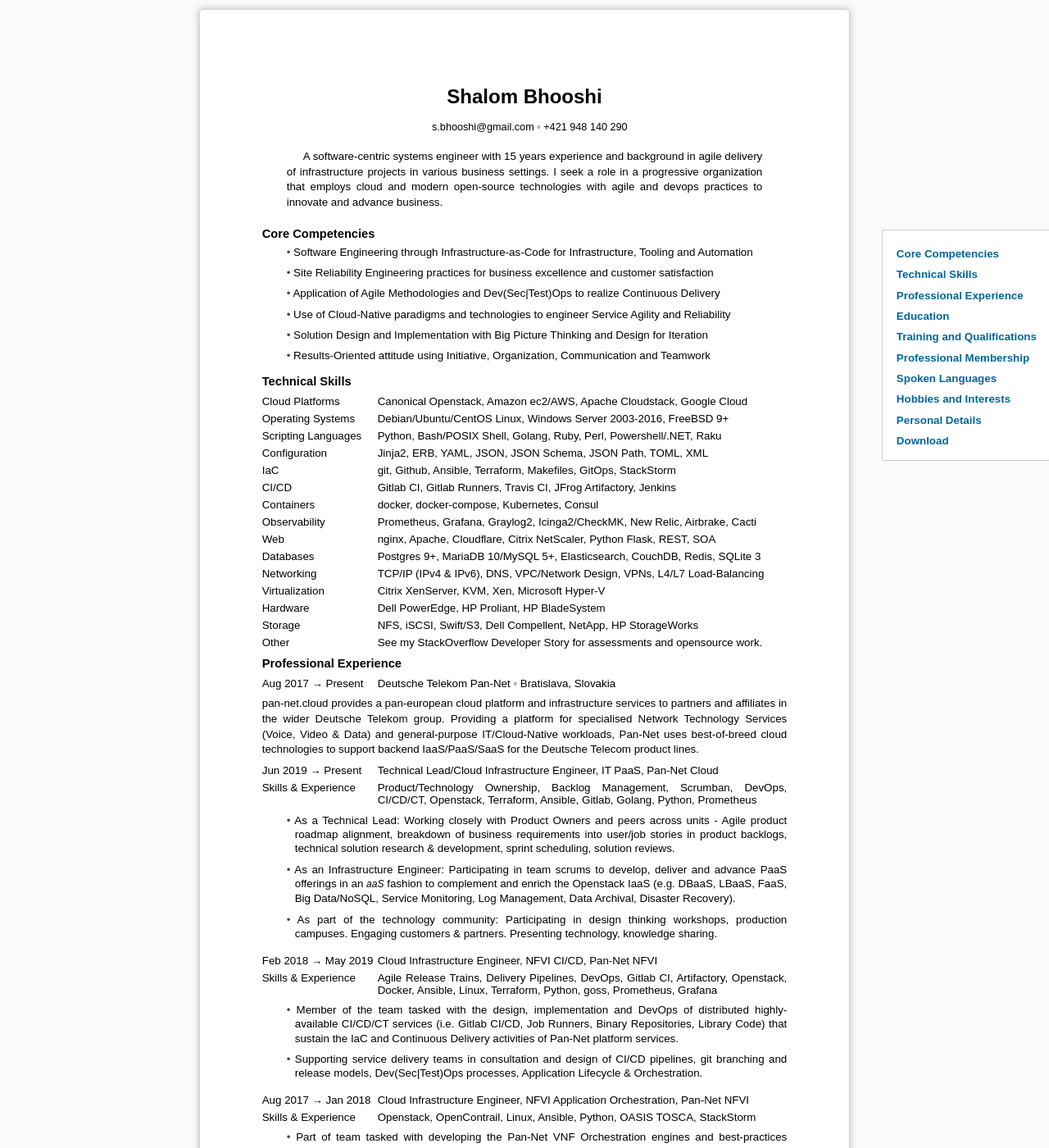
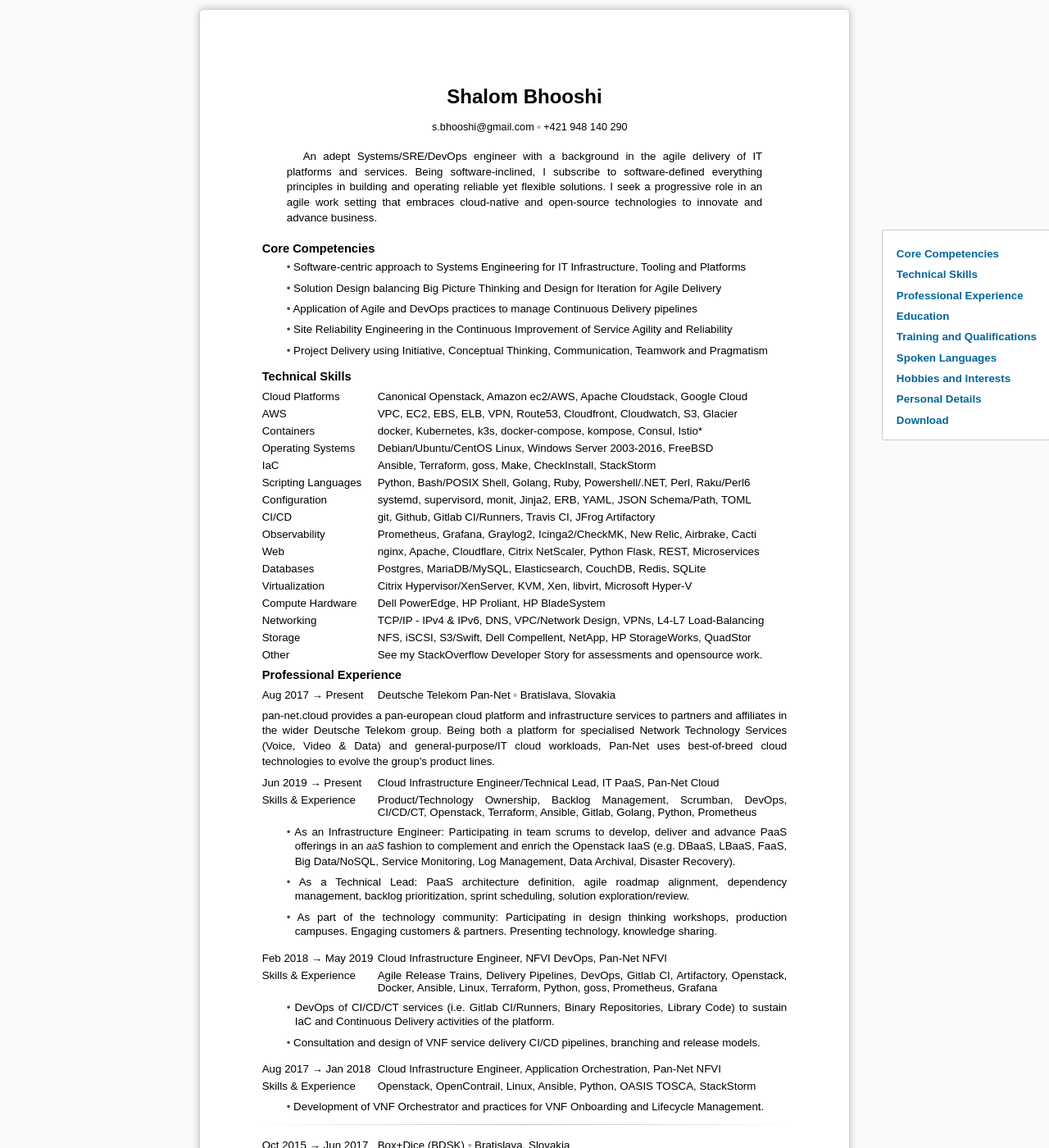
Before and after one commit to shalomb/shalomb, a Jekyll site: the page cv/cv.html, which Jekyll copies as it is, in a window 1280 px wide and 1400 px high. Shown: the whole window at 82% size. Built offline with Jekyll 4.4.1, drawn with Linux system fonts in a browser that asks for light colours; nearby versions of some CDN libraries; some of the changed text lies outside the part shown.

Commit message:
Build binaries - Wed 15 Jul 02:32:31 CEST 2020

```diff
--- a/cv/cv.html
+++ b/cv/cv.html
@@ -5,7 +5,7 @@
   <meta name="generator" content="pandoc">
   <meta name="viewport" content="width=device-width, initial-scale=1.0, user-scalable=yes">
   <meta name="author" content=" s.bhooshi@gmail.com ◦ +421 948 140 290">
-  <title>Shalom Bhooshi - Curriculum Vitae</title>
+  <title>Shalom Bhooshi — Curriculum Vitae</title>
   <style type="text/css">code{white-space: pre;}</style>
   <link rel="stylesheet" href="style.css">
   <!--[if lt IE 9]>
@@ -16,7 +16,7 @@
 <header>
 <h1 class="title">Shalom Bhooshi</h1>
 <h2 class="author"> <a href="mailto:s.bhooshi@gmail.com">s.bhooshi@gmail.com</a> ◦ +421 948 140 290</h2>
-<p class="abstract">A software-centric systems engineer with 15 years experience and background in agile delivery of infrastructure projects in various business settings. I seek a role in a progressive organization that employs cloud and modern open-source technologies with agile and devops practices to innovate and advance business.</p>
+<p class="abstract">An adept Systems/SRE/DevOps engineer with a background in the agile delivery of IT platforms and services. Being software-inclined, I subscribe to software-defined everything principles in building and operating reliable yet flexible solutions. I seek a progressive role in an agile work setting that embraces cloud-native and open-source technologies to innovate and advance business.</p>
 </header>
 <nav id="TOC">
 <ul>
@@ -25,7 +25,6 @@
 <li><a href="#professional-experience">Professional Experience</a></li>
 <li><a href="#education">Education</a></li>
 <li><a href="#training-and-qualifications">Training and Qualifications</a></li>
-<li><a href="#professional-membership">Professional Membership</a></li>
 <li><a href="#spoken-languages">Spoken Languages</a></li>
 <li><a href="#hobbies-and-interests">Hobbies and Interests</a></li>
 <li><a href="#personal-details">Personal Details</a></li>
@@ -34,56 +33,58 @@
 </nav>
 <h3 id="core-competencies">Core Competencies</h3>
 <ul>
-<li>Software Engineering through Infrastructure-as-Code for Infrastructure, Tooling and Automation</li>
-<li>Site Reliability Engineering practices for business excellence and customer satisfaction</li>
-<li>Application of Agile Methodologies and Dev(Sec|Test)Ops to realize Continuous Delivery</li>
-<li>Use of Cloud-Native paradigms and technologies to engineer Service Agility and Reliability</li>
-<li>Solution Design and Implementation with Big Picture Thinking and Design for Iteration</li>
-<li>Results-Oriented attitude using Initiative, Organization, Communication and Teamwork</li>
+<li>Software-centric approach to Systems Engineering for IT Infrastructure, Tooling and Platforms</li>
+<li>Solution Design balancing Big Picture Thinking and Design for Iteration for Agile Delivery</li>
+<li>Application of Agile and DevOps practices to manage Continuous Delivery pipelines</li>
+<li>Site Reliability Engineering in the Continuous Improvement of Service Agility and Reliability</li>
+<li>Project Delivery using Initiative, Conceptual Thinking, Communication, Teamwork and Pragmatism</li>
 </ul>
 <h3 id="technical-skills">Technical Skills</h3>
 <dl>
 <dt>Cloud Platforms</dt>
 <dd><a href="https://www.ubuntu.com/openstack">Canonical Openstack</a>, <a href="https://aws.amazon.com/ec2/">Amazon ec2</a>/<a href="https://aws.amazon.com/">AWS</a>, <a href="http://cloudstack.apache.org/">Apache Cloudstack</a>, <a href="https://cloud.google.com/">Google Cloud</a>
 </dd>
+<dt>AWS</dt>
+<dd>VPC, EC2, EBS, ELB, VPN, Route53, Cloudfront, Cloudwatch, S3, Glacier
+</dd>
+<dt>Containers</dt>
+<dd><a href="https://www.docker.com/">docker</a>, <a href="https://kubernetes.io/">Kubernetes</a>, <a href="https://k3s.io/">k3s</a>, <a href="https://docs.docker.com/compose/">docker-compose</a>, <a href="https://github.com/kubernetes/kompose">kompose</a>, <a href="https://www.consul.io/">Consul</a>, <a href="https://istio.io/">Istio</a>*
+</dd>
 <dt>Operating Systems</dt>
-<dd><a href="http://www.debian.org/">Debian</a>/<a href="http://www.ubuntu.com/">Ubuntu</a>/<a href="https://www.centos.org/">CentOS</a> <a href="https://linux.org/">Linux</a>, <a href="https://en.wikipedia.org/wiki/Windows_Server#Members">Windows Server 2003-2016</a>, <a href="http://www.freebsd.org/">FreeBSD 9+</a>
+<dd><a href="http://www.debian.org/">Debian</a>/<a href="http://www.ubuntu.com/">Ubuntu</a>/<a href="https://www.centos.org/">CentOS</a> <a href="https://linux.org/">Linux</a>, <a href="https://en.wikipedia.org/wiki/Windows_Server#Members">Windows Server 2003-2016</a>, <a href="http://www.freebsd.org/">FreeBSD</a>
+</dd>
+<dt>IaC</dt>
+<dd><a href="http://www.ansible.com/">Ansible</a>, <a href="https://www.terraform.io/">Terraform</a>, <a href="https://github.com/aelsabbahy/goss">goss</a>, <a href="https://www.gnu.org/software/make/">Make</a>, <a href="https://wiki.debian.org/CheckInstall">CheckInstall</a>, <a href="https://stackstorm.com/">StackStorm</a>
 </dd>
 <dt>Scripting Languages</dt>
-<dd><a href="https://www.python.org/">Python</a>, <a href="https://www.gnu.org/software/bash/">Bash</a>/<a href="http://pubs.opengroup.org/onlinepubs/009695399/utilities/xcu_chap02.html">POSIX Shell</a>, <a href="https://www.golang.org/">Golang</a>, <a href="https://www.ruby-lang.org/en/">Ruby</a>, <a href="https://www.perl.org/">Perl</a>, <a href="https://en.wikipedia.org/wiki/Windows_PowerShell">Powershell</a>/<a href="http://www.microsoft.com/net">.NET</a>, <a href="https://www.raku.org">Raku</a>
+<dd><a href="https://www.python.org/">Python</a>, <a href="https://www.gnu.org/software/bash/">Bash</a>/<a href="http://pubs.opengroup.org/onlinepubs/009695399/utilities/xcu_chap02.html">POSIX Shell</a>, <a href="https://www.golang.org/">Golang</a>, <a href="https://www.ruby-lang.org/en/">Ruby</a>, <a href="https://en.wikipedia.org/wiki/Windows_PowerShell">Powershell</a>/<a href="http://www.microsoft.com/net">.NET</a>, <a href="https://www.perl.org/">Perl</a>, <a href="https://www.raku.org">Raku/Perl6</a>
 </dd>
 <dt>Configuration</dt>
-<dd><a href="https://jinja.palletsprojects.com/en/2.11.x/">Jinja2</a>, <a href="https://puppet.com/docs/puppet/5.5/lang_template_erb.html">ERB</a>, <a href="http://yaml.org/">YAML</a>, <a href="http://json.org/">JSON</a>, <a href="https://json-schema.org/">JSON Schema</a>, <a href="https://goessner.net/articles/JsonPath/">JSON Path</a>, <a href="https://github.com/toml-lang/toml">TOML</a>, <a href="http://www.w3.org/XML/">XML</a>
-</dd>
-<dt>IaC</dt>
-<dd><a href="https://git-scm.com/">git</a>, <a href="https://github.com/">Github</a>, <a href="http://www.ansible.com/">Ansible</a>, <a href="https://www.terraform.io/">Terraform</a>, <a href="https://www.gnu.org/software/make/">Makefiles</a>, <a href="https://www.weave.works/technologies/gitops/">GitOps</a>, <a href="https://stackstorm.com/">StackStorm</a>
+<dd><a href="https://www.freedesktop.org/wiki/Software/systemd/">systemd</a>, <a href="https://github.com/ochinchina/supervisord">supervisord</a>, <a href="https://mmonit.com/monit/">monit</a>, <a href="https://jinja.palletsprojects.com/en/2.11.x/">Jinja2</a>, <a href="https://puppet.com/docs/puppet/5.5/lang_template_erb.html">ERB</a>, <a href="http://yaml.org/">YAML</a>, <a href="http://json.org/">JSON</a> <a href="https://json-schema.org/">Schema</a>/<a href="https://goessner.net/articles/JsonPath/">Path</a>, <a href="https://github.com/toml-lang/toml">TOML</a>
 </dd>
 <dt>CI/CD</dt>
-<dd><a href="https://docs.gitlab.com/ee/ci/quick_start/">Gitlab CI</a>, <a href="https://docs.gitlab.com/runner/">Gitlab Runners</a>, <a href="https://travis-ci.org/">Travis CI</a>, <a href="https://jfrog.com/artifactory/">JFrog Artifactory</a>, <a href="https://wiki.jenkins-ci.org/display/JENKINS/Meet+Jenkins">Jenkins</a>
-</dd>
-<dt>Containers</dt>
-<dd><a href="https://www.docker.com/">docker</a>, <a href="https://docs.docker.com/compose/">docker-compose</a>, <a href="https://kubernetes.io/">Kubernetes</a>, <a href="https://www.consul.io/">Consul</a>
+<dd><a href="https://git-scm.com/">git</a>, <a href="https://github.com/">Github</a>, <a href="https://docs.gitlab.com/ee/ci/quick_start/">Gitlab CI</a>/<a href="https://docs.gitlab.com/runner/">Runners</a>, <a href="https://travis-ci.org/">Travis CI</a>, <a href="https://jfrog.com/artifactory/">JFrog Artifactory</a>
 </dd>
 <dt>Observability</dt>
 <dd><a href="https://prometheus.io/">Prometheus</a>, <a href="https://grafana.com/">Grafana</a>, <a href="https://www.graylog.org/">Graylog2</a>, <a href="https://www.icinga.com/products/icinga-2/">Icinga2</a>/<a href="https://checkmk.com/">CheckMK</a>, <a href="http://newrelic.com/">New Relic</a>, <a href="https://airbrake.io/">Airbrake</a>, <a href="http://www.cacti.net/">Cacti</a>
 </dd>
 <dt>Web</dt>
-<dd><a href="http://nginx.org/en/">nginx</a>, <a href="http://httpd.apache.org/">Apache</a>, <a href="https://www.cloudflare.com/">Cloudflare</a>, <a href="https://www.citrix.com/products/netscaler">Citrix NetScaler</a>, <a href="https://www.fullstackpython.com/flask.html">Python Flask</a>, <a href="https://en.wikipedia.org/wiki/REST">REST</a>, <a href="https://en.wikipedia.org/wiki/Service-oriented_architecture">SOA</a>
+<dd><a href="http://nginx.org/en/">nginx</a>, <a href="http://httpd.apache.org/">Apache</a>, <a href="https://www.cloudflare.com/">Cloudflare</a>, <a href="https://www.citrix.com/products/netscaler">Citrix NetScaler</a>, <a href="https://www.fullstackpython.com/flask.html">Python Flask</a>, <a href="https://en.wikipedia.org/wiki/REST">REST</a>, <a href="https://microservices.io/">Microservices</a>
 </dd>
 <dt>Databases</dt>
-<dd><a href="http://www.postgresql.org/">Postgres 9+</a>, <a href="http://mariadb.org/">MariaDB</a> 10/<a href="http://www.mysql.com/why-mysql/">MySQL</a> 5+, <a href="https://www.elastic.co/">Elasticsearch</a>, <a href="http://couchdb.apache.org/">CouchDB</a>, <a href="https://redis.io/">Redis</a>, <a href="http://sqlite.org/">SQLite 3</a>
+<dd><a href="http://www.postgresql.org/">Postgres</a>, <a href="http://mariadb.org/">MariaDB</a>/<a href="http://www.mysql.com/why-mysql/">MySQL</a>, <a href="https://www.elastic.co/">Elasticsearch</a>, <a href="http://couchdb.apache.org/">CouchDB</a>, <a href="https://redis.io/">Redis</a>, <a href="http://sqlite.org/">SQLite</a>
+</dd>
+<dt>Virtualization</dt>
+<dd><a href="https://citrix.com/">Citrix</a> <a href="https://www.citrix.com/products/citrix-hypervisor/">Hypervisor</a>/<a href="http://xenserver.org/">XenServer</a>, <a href="https://wiki.debian.org/KVM">KVM</a>, <a href="http://www.xenproject.org/">Xen</a>, <a href="https://libvirt.org/">libvirt</a>, <a href="http://www.microsoft.com/en-us/server-cloud/solutions/virtualization.aspx">Microsoft Hyper-V</a>
+</dd>
+<dt>Compute Hardware</dt>
+<dd><a href="http://www.dell.com/us/business/p/poweredge-rack-servers">Dell PowerEdge</a>, <a href="https://www.hpe.com/us/en/servers/proliant-servers.html">HP Proliant</a>, <a href="http://www8.hp.com/us/en/products/servers/bladesystem/">HP BladeSystem</a>
 </dd>
 <dt>Networking</dt>
-<dd><a href="https://en.wikipedia.org/wiki/Internet_protocol_suite">TCP/IP</a> (IPv4 &amp; IPv6), <a href="https://en.wikipedia.org/wiki/Domain_Name_System">DNS</a>, <a href="https://aws.amazon.com/vpc/">VPC</a>/<a href="https://en.wikipedia.org/wiki/Network_planning_and_design">Network Design</a>, <a href="https://en.wikipedia.org/wiki/Virtual_private_network">VPNs</a>, <a href="https://loadbalancerblog.com/blog/2013/04/what-heck-layer-7-load-balancing-anyway">L4/L7 Load-Balancing</a>
-</dd>
-<dt>Virtualization</dt>
-<dd><a href="http://xenserver.org/">Citrix XenServer</a>, <a href="https://wiki.debian.org/KVM">KVM</a>, <a href="http://www.xenproject.org/">Xen</a>, <a href="http://www.microsoft.com/en-us/server-cloud/solutions/virtualization.aspx">Microsoft Hyper-V</a>
-</dd>
-<dt>Hardware</dt>
-<dd>Dell <a href="http://www.dell.com/us/business/p/poweredge-rack-servers">PowerEdge</a>, HP <a href="http://www8.hp.com/us/en/products/proliant-servers/">Proliant</a>, HP <a href="http://www8.hp.com/us/en/products/servers/bladesystem/">BladeSystem</a>
+<dd><a href="https://en.wikipedia.org/wiki/Internet_protocol_suite">TCP/IP</a> - <a href="https://en.wikipedia.org/wiki/IPv4">IPv4</a> &amp; <a href="https://en.wikipedia.org/wiki/IPv6">IPv6</a>, <a href="https://en.wikipedia.org/wiki/Domain_Name_System">DNS</a>, <a href="https://aws.amazon.com/vpc/">VPC</a>/<a href="https://en.wikipedia.org/wiki/Network_planning_and_design">Network Design</a>, <a href="https://en.wikipedia.org/wiki/Virtual_private_network">VPNs</a>, <a href="https://loadbalancerblog.com/blog/2013/04/what-heck-layer-7-load-balancing-anyway">L4-L7 Load-Balancing</a>
 </dd>
 <dt>Storage</dt>
-<dd>NFS, iSCSI, <a href="https://wiki.openstack.org/wiki/Swift">Swift</a>/<a href="https://aws.amazon.com/s3/">S3</a>, Dell <a href="http://www.dell.com/us/business/p/dell-compellent">Compellent</a>, <a href="http://www.netapp.com/us/products/storage-systems/">NetApp</a>, <a href="http://www8.hp.com/h20195/v2/GetHTML.aspx?docname=c04168365">HP StorageWorks</a>
+<dd><a href="https://en.wikipedia.org/wiki/NFS">NFS</a>, <a href="https://en.wikipedia.org/wiki/ISCSI">iSCSI</a>, <a href="https://aws.amazon.com/s3/">S3</a>/<a href="https://wiki.openstack.org/wiki/Swift">Swift</a>, <a href="http://www.dell.com/us/business/p/dell-compellent">Dell Compellent</a>, <a href="http://www.netapp.com/us/products/storage-systems/">NetApp</a>, <a href="http://www8.hp.com/h20195/v2/GetHTML.aspx?docname=c04168365">HP StorageWorks</a>, <a href="https://www.quadstor.com/">QuadStor</a>
 </dd>
 <dt>Other</dt>
 <dd>See my <a href="https://stackoverflow.com/story/shalombhooshi">StackOverflow Developer Story</a> for <a href="https://app.pluralsight.com/profile/shalom-bhooshi">assessments</a> and <a href="https://github.com/shalomb?tab=repositories">opensource work</a>.
@@ -95,43 +96,42 @@
 <dd><a href="https://www.telekom.com/en/media/details/the-pan-european-network-pan-net--442220">Deutsche Telekom Pan-Net</a> ◦ Bratislava, Slovakia
 </dd>
 </dl>
-<p><a href="https://portal.pan-net.cloud/">pan-net.cloud</a> provides a pan-european cloud platform and infrastructure services to partners and affiliates in the wider <a href="https://www.telekom.com/en/company">Deutsche Telekom</a> group. Providing a platform for specialised Network Technology Services (Voice, Video &amp; Data) and general-purpose IT/Cloud-Native workloads, Pan-Net uses best-of-breed cloud technologies to support backend IaaS/PaaS/SaaS for the Deutsche Telecom product lines.</p>
+<p><a href="https://portal.pan-net.cloud/">pan-net.cloud</a> provides a pan-european cloud platform and infrastructure services to partners and affiliates in the wider <a href="https://www.telekom.com/en/company">Deutsche Telekom</a> group. Being both a platform for specialised Network Technology Services (Voice, Video &amp; Data) and general-purpose/IT cloud workloads, Pan-Net uses best-of-breed cloud technologies to evolve the group’s product lines.</p>
 <dl>
 <dt>Jun 2019 → Present</dt>
-<dd>Technical Lead/Cloud Infrastructure Engineer, IT PaaS, Pan-Net Cloud
+<dd>Cloud Infrastructure Engineer/Technical Lead, IT PaaS, Pan-Net Cloud
 </dd>
 <dt>Skills &amp; Experience</dt>
 <dd>Product/Technology Ownership, Backlog Management, Scrumban, DevOps, CI/CD/CT, Openstack, Terraform, Ansible, Gitlab, Golang, Python, Prometheus
 </dd>
 </dl>
 <ul>
-<li>As a Technical Lead: Working closely with Product Owners and peers across units - Agile product roadmap alignment, breakdown of business requirements into user/job stories in product backlogs, technical solution research &amp; development, sprint scheduling, solution reviews.</li>
 <li>As an Infrastructure Engineer: Participating in team scrums to develop, deliver and advance PaaS offerings in an <em>aaS</em> fashion to complement and enrich the Openstack IaaS (e.g. DBaaS, LBaaS, FaaS, Big Data/NoSQL, Service Monitoring, Log Management, Data Archival, Disaster Recovery).</li>
+<li>As a Technical Lead: PaaS architecture definition, agile roadmap alignment, dependency management, backlog prioritization, sprint scheduling, solution exploration/review.</li>
 <li>As part of the technology community: Participating in design thinking workshops, production campuses. Engaging customers &amp; partners. Presenting technology, knowledge sharing.</li>
 </ul>
 <dl>
 <dt>Feb 2018 → May 2019</dt>
-<dd>Cloud Infrastructure Engineer, NFVI CI/CD, Pan-Net NFVI
+<dd>Cloud Infrastructure Engineer, NFVI DevOps, Pan-Net NFVI
 </dd>
 <dt>Skills &amp; Experience</dt>
 <dd>Agile Release Trains, Delivery Pipelines, DevOps, Gitlab CI, Artifactory, Openstack, Docker, Ansible, Linux, Terraform, Python, goss, Prometheus, Grafana
 </dd>
 </dl>
 <ul>
-<li>Member of the team tasked with the design, implementation and DevOps of distributed highly-available CI/CD/CT services (i.e. Gitlab CI/CD, Job Runners, Binary Repositories, Library Code) that sustain the IaC and Continuous Delivery activities of Pan-Net platform services.</li>
-<li>Supporting service delivery teams in consultation and design of CI/CD pipelines, git branching and release models, Dev(Sec|Test)Ops processes, Application Lifecycle &amp; Orchestration.</li>
+<li>DevOps of CI/CD/CT services (i.e. Gitlab CI/Runners, Binary Repositories, Library Code) to sustain IaC and Continuous Delivery activities of the platform.</li>
+<li>Consultation and design of VNF service delivery CI/CD pipelines, branching and release models.</li>
 </ul>
 <dl>
 <dt>Aug 2017 → Jan 2018</dt>
-<dd>Cloud Infrastructure Engineer, NFVI Application Orchestration, Pan-Net NFVI
+<dd>Cloud Infrastructure Engineer, Application Orchestration, Pan-Net NFVI
 </dd>
 <dt>Skills &amp; Experience</dt>
 <dd>Openstack, OpenContrail, Linux, Ansible, Python, OASIS TOSCA, StackStorm
 </dd>
 </dl>
 <ul>
-<li>Part of team tasked with developing the Pan-Net VNF Orchestration engines and best-practices around VNF Lifecycle Management (Instantiation, Upgrades, Auto-Healing, Scale in/out, etc).</li>
-<li>Participating in product design workshops, scrum &amp; sprint activities. Designing VNF orchestration solutions and automation worklows on OpenStack, CI/CD, systems testing, releases.</li>
+<li>Development of VNF Orchestrator and practices for VNF Onboarding and Lifecycle Management.</li>
 </ul>
 <hr />
 <dl>
@@ -150,8 +150,8 @@
 </dl>
 <ul>
 <li>Lead systems engineer managing DevOps and Site Reliability Engineering across polar opposite timezones (Bratislava/Kiev vs Melbourne/Wellington): systems analysis, infrastructure design and development, improving production deployments and platform availability.</li>
-<li>Delivering on projects to modernize infrastructure: <em>Lift-and-shift</em> platform to public cloud (AWS), improving cloud integration &amp; efficiency/scalability, improving technical security and operations.</li>
-<li>Working on cross-functional efforts with Product Development, Quality Engineering and Product Support: Improving DevOps operating procedures, CI/CD, QA, communications.</li>
+<li>Delivering on projects to modernize infrastructure: Lift-and-shift platform to AWS, improving cloud integrations &amp; efficiency, improving technical security and operations.</li>
+<li>Working on cross-functional efforts with Product Development, Quality Engineering and Product Support: Improving DevOps operating procedures, CI/CD, QA, incident/RCA transparency.</li>
 <li>Involved in defining and project managing systems strategy, participating in executive committee decision making, customer technical support, cost management, hiring, mentoring.</li>
 </ul>
 <hr />
@@ -214,40 +214,25 @@
 <h3 id="education">Education</h3>
 <dl>
 <dt>Sep 2008 → May 2010</dt>
-<dd><a href="https://www.shu.ac.uk/search-results?q=computer+networks">BSc (Hons.) Computer Networks</a>, <a href="https://www.shu.ac.uk/">Sheffield Hallam University</a>, Sheffield, England (1:1, First Class Honours)
-</dd>
-<dt>Jul 2000 → Mar 2001</dt>
-<dd>BSc (Hons.), Computer Science, Mathematics, Physics, French, English Literature, <a href="http://www.sjc.ac.in">St. Joseph’s College of Science and Arts</a>, Bangalore, India (Discontinued)
+<dd><a href="https://www.shu.ac.uk/search-results?q=computer+networks">BSc (1:1, Hons.) Computer Networks</a>, <a href="https://www.shu.ac.uk/">Sheffield Hallam University</a>, Sheffield
 </dd>
 </dl>
 <h3 id="training-and-qualifications">Training and Qualifications</h3>
 <ul>
-<li>Certified Kubernetes Administrator, <em>Currently Training to Certify</em></li>
+<li><a href="https://training.linuxfoundation.org/cka-program-changes-2020/">Certified Kubernetes Administrator (CKA) 2020</a>, <em>Currently Training</em></li>
 <li><a href="https://www.componentsoft.io/educationalservices/openstack-docker-puppet-xen-and-kvm/kbs-105-docker-kubernetes-administration-accelerated-training/">Docker + Kubernetes Administration</a>, May 2018</li>
 <li><a href="https://www.componentsoft.io/educationalservices/openstack-docker-puppet-xen-and-kvm/ost-204-openstack-advanced-administration-extended/">OpenStack Deployment and Advanced Administration</a>, Feb 2018</li>
-<li><a href="https://www.componentsoft.io/educationalservices/openstack-docker-puppet-xen-and-kvm/openstack-private-cloud-workshop-extended-ost-104/">OpenStack Administration</a>, Sep 2017</li>
-<li><a href="http://training.citrix.com/mod/ctxcatalog/course.php?id=497">Citrix NetScaler Essentials, Networking and Administration</a>, Jun 2012</li>
+<li><a href="https://www.componentsoft.io/educationalservices/openstack-docker-puppet-xen-and-kvm/openstack-private-cloud-workshop-extended-ost-104/">OpenStack Administration Bootcamp</a>, Sep 2017</li>
+<li><a href="http://training.citrix.com/mod/ctxcatalog/course.php?id=497">Citrix NetScaler ADC Essentials, Networking and Administration</a>, Jun 2012</li>
 <li><a href="https://www.cbtnuggets.com/it-training/cisco-642-901-ccnp-bsci">Building Scalable Cisco Internetworks (CCNP BSCI)</a>, Feb 2004</li>
 <li><a href="http://www.cisco.com/web/learning/exams/list/ccna_composite.html#~Topics">Cisco Certified Network Associate (CCNA)</a>, Mar 2003</li>
-<li><a href="https://web.archive.org/web/20081222080658/http://www.microsoft.com/learning/en/us/exams/70-217.mspx#EHE">Implementing &amp; Administering a Microsoft Windows 2000 Directory Services Infrastructure</a>, Apr 2003</li>
-<li><a href="https://web.archive.org/web/20141221185633/https://www.microsoft.com/learning/en/us/exams/70-216.mspx#E3E">Implementing &amp; Administering a Microsoft Windows 2000 Network Infrastructure</a>, Apr 2003</li>
+<li><a href="https://web.archive.org/web/20081222080658/http://www.microsoft.com/learning/en/us/exams/70-217.mspx#EHE">Implementing &amp; Administering a Microsoft Directory Services Infrastructure</a>, Apr 2003</li>
+<li><a href="https://web.archive.org/web/20141221185633/https://www.microsoft.com/learning/en/us/exams/70-216.mspx#E3E">Implementing &amp; Administering a Microsoft Network Infrastructure</a>, Apr 2003</li>
 </ul>
-<h3 id="professional-membership">Professional Membership</h3>
-<dl>
-<dt>Jul 2010 → Present</dt>
-<dd><a href="https://www.theiet.org/">The Institution of Engineering and Technology (IET)</a> (Graduate Member)
-</dd>
-<dt>Dec 2008 → Present</dt>
-<dd><a href="https://bcs.org">British Computer Society (BCS)</a> (Member)
-</dd>
-<dt>Jan 2008 → May 2012</dt>
-<dd><a href="https://microsoft-itcouncil.com/">Microsoft IT Advisory Council (ITAC)</a> (Member)
-</dd>
-</dl>
 <h3 id="spoken-languages">Spoken Languages</h3>
 <p>English (Native), Slovak (Basic Vernacular), French (High School)</p>
 <h3 id="hobbies-and-interests">Hobbies and Interests</h3>
-<p>Fatherhood ◦ Cycling, Running, Outdoors ◦ Guitar, Music ◦ <a href="https://www.raku.org/">Raku Community</a> ◦ Raspberry Pi Hacks</p>
+<p>Parenting, Fatherhood ◦ Cycling, Running, Outdoors ◦ Guitar, Music ◦ <a href="https://engineeringblogs.xyz/">engineeringblogs.xyz</a>, <a href="https://news.ycombinator.com/">hackernews</a> ◦ <a href="https://www.raku.org/">Raku/Perl6 Community</a> ◦ Home IoT w/ Raspberry Pi</p>
 <h3 id="personal-details">Personal Details</h3>
 <dl>
 <dt>Telephone</dt>
```
Also changed, not shown: other parts of cv/cv.html (+6 -3 lines), cv/cv.txt (+71 -92 lines), 5 other files.
